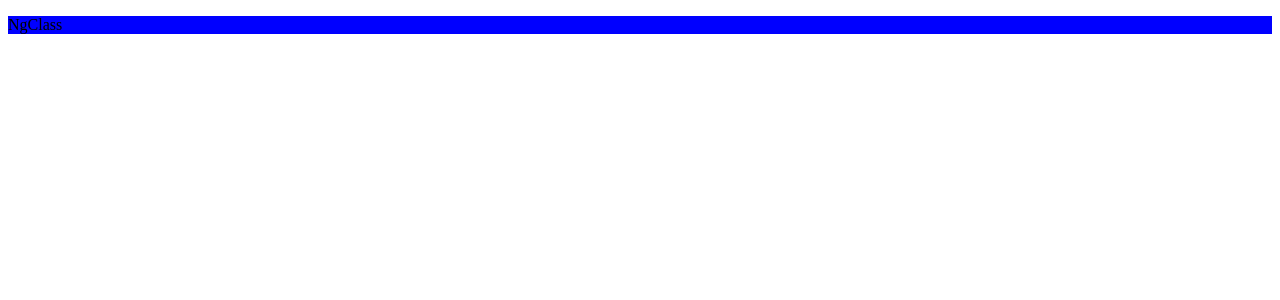
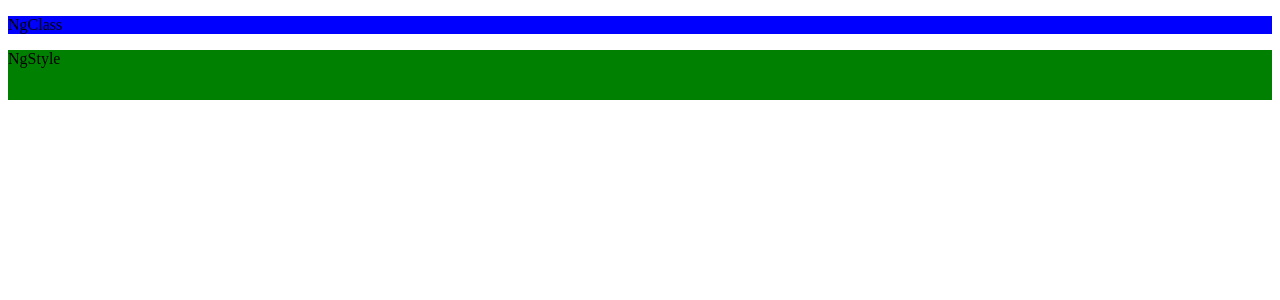
Before and after one commit to Esleynathan/CursoAngular2v15_Typescript_Basico-ao-Avancado, an Angular app in the folder meu-primeiro-projeto/: page / in a window 1280 px wide. Shown: the top 300 px of the page. Built offline with nearby package versions, Linux system fonts and the light colour scheme.

Commit message:
Diretivas de Atributos - ngStyle

```diff
--- a/meu-primeiro-projeto/src/app/diretivas-atributos/diretivas-atributos.component.html
+++ b/meu-primeiro-projeto/src/app/diretivas-atributos/diretivas-atributos.component.html
@@ -1 +1,2 @@
 <p [ngClass]="{'active': valor, 'disable': !valor}"> NgClass </p>
+<p [ngStyle]="{'height': heightPx, 'background': backgroundColor}"> NgStyle </p>
--- a/meu-primeiro-projeto/src/app/diretivas-atributos/diretivas-atributos.component.ts
+++ b/meu-primeiro-projeto/src/app/diretivas-atributos/diretivas-atributos.component.ts
@@ -8,6 +8,8 @@ import { Component, OnInit } from '@angular/core';
 export class DiretivasAtributosComponent implements OnInit{
 
   public valor: boolean = true;
+  public heightPx: string = "20px";
+  public backgroundColor: string = "red";
 
   constructor () { }
 
@@ -19,6 +21,14 @@ export class DiretivasAtributosComponent implements OnInit{
       } else {
         this.valor = true;
       }
+
+      if(this.heightPx == "20px"){
+        this.heightPx = "50px";
+        this.backgroundColor = "green";
+      } else {
+        this.heightPx = "20px";
+        this.backgroundColor = "yellow";
+      }
     }, 2000);
 
 
```
